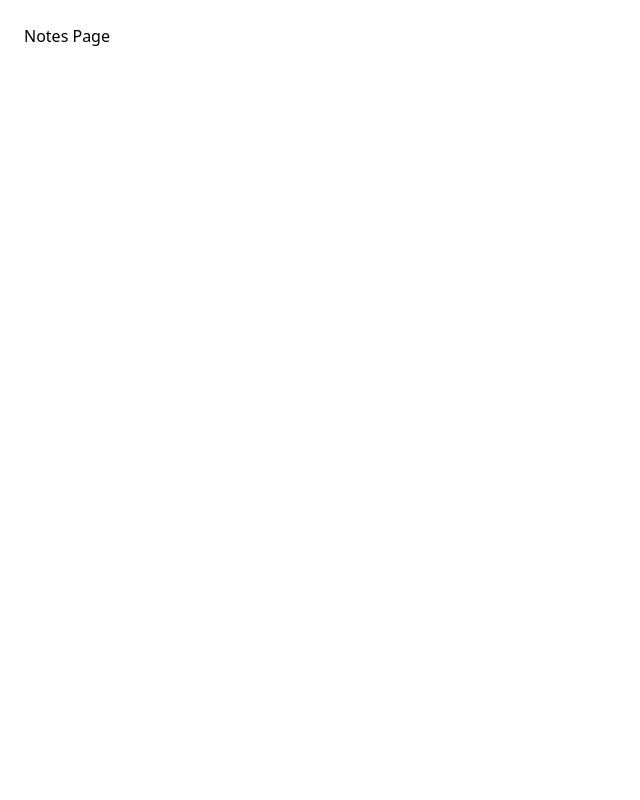
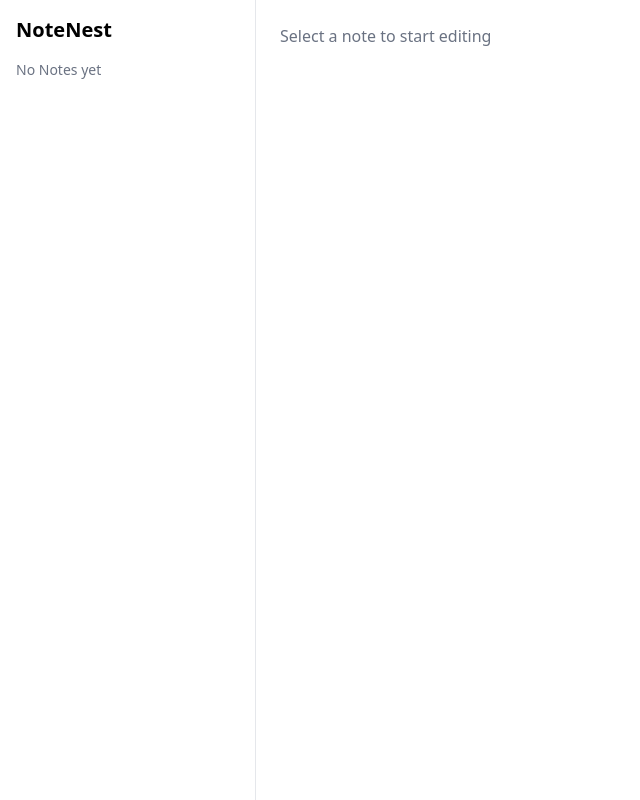
Before and after one commit to Apoorva65/NoteNest, a React (Vite) app: page / in a window 1280 px wide. Shown: the whole page, without its empty margins (0-640 px from the left). Built offline with nearby package versions, Linux system fonts and the light colour scheme.

Commit message:
Add notes state to NotesPage

```diff
--- /dev/null
+++ b/src/components/SideBar.jsx
@@ -0,0 +1,14 @@
+import React from "react"
+
+function SideBar({notes}) {
+  return (
+    <aside className="w-64 border-r border-gray-200 p-4">
+      <h2 className="text-xl font-semibold mb-4">NoteNest</h2>
+      <div className="text-sm text-gray-500">
+        {notes.length===0?'No Notes yet':'Notes will appear here'}
+      </div>
+    </aside>
+  )
+}
+
+export default SideBar
--- a/src/pages/NotesPage.jsx
+++ b/src/pages/NotesPage.jsx
@@ -1,9 +1,18 @@
-import React from "react";
+import React, { useState } from "react";
+import SideBar from "../components/SideBar";
 
 function NotesPage(){
+
+    const [notes,setNotes] = useState([]);
+
     return(
-        <div className="p-6">
-            Notes Page
+        <div className="flex h-screen">
+            <SideBar notes = {notes}/>
+            <main className="flex-1 p-6">
+                <div className="text-gray-500">
+                Select a note to start editing
+                </div>
+            </main>
         </div>
     )
 }
```
